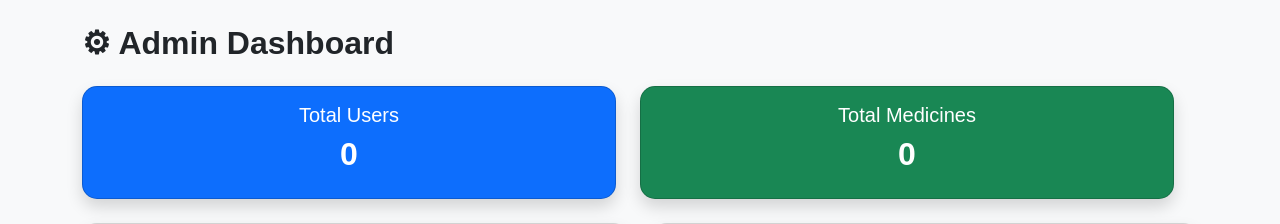
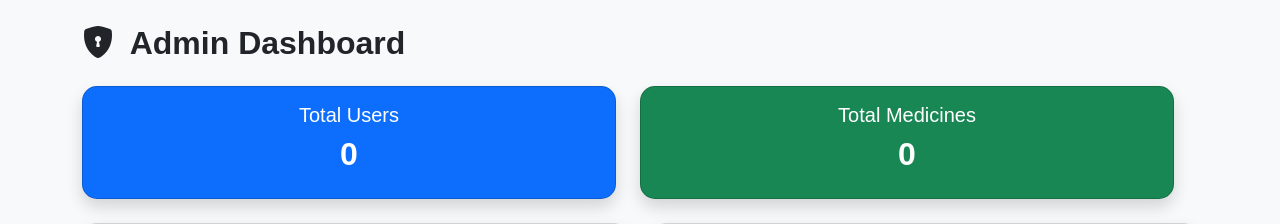
Before and after one commit to veerankilikhith7/pillpacks, a Flask app: page /admin_dashboard in a window 1280 px wide. Shown: the part 56-280 px from the top of the page. Run offline with Flask 3, Linux system fonts and the light colour scheme; the visitor is signed in with stand-in values (Sample User, id 1); data that the repository does not hold is empty; some libraries are stand-ins or nearby versions.

Commit message:
Update admin_dashboard.html

```diff
--- a/templates/admin_dashboard.html
+++ b/templates/admin_dashboard.html
@@ -1,7 +1,11 @@
 {% extends "base.html" %}
 {% block content %}
 
-<h2 class="mb-4">⚙ Admin Dashboard</h2>
+<h2 class="mb-4 fw-bold">
+    <i class="bi bi-shield-lock-fill text-dark me-2"></i>
+    Admin Dashboard
+</h2>
+
 
 <div class="row">
 <!-- Statistics Cards -->
```
